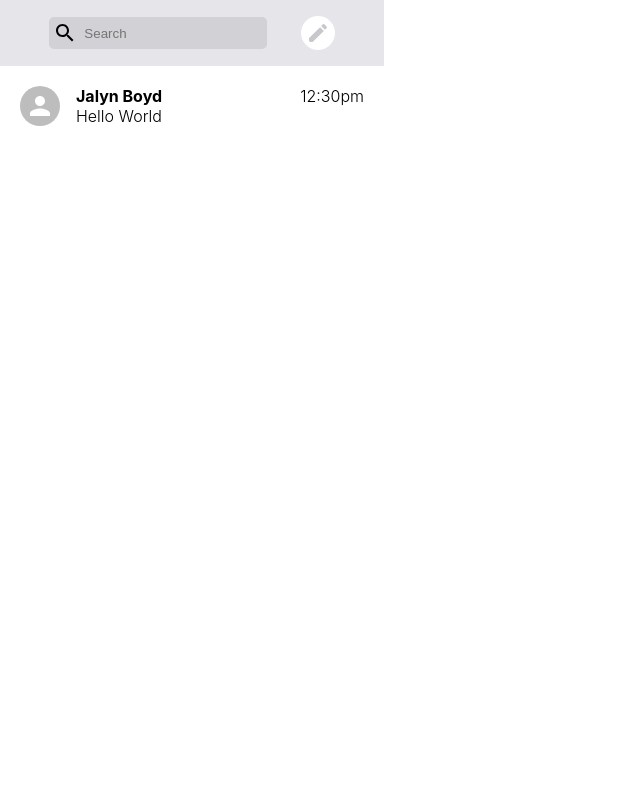
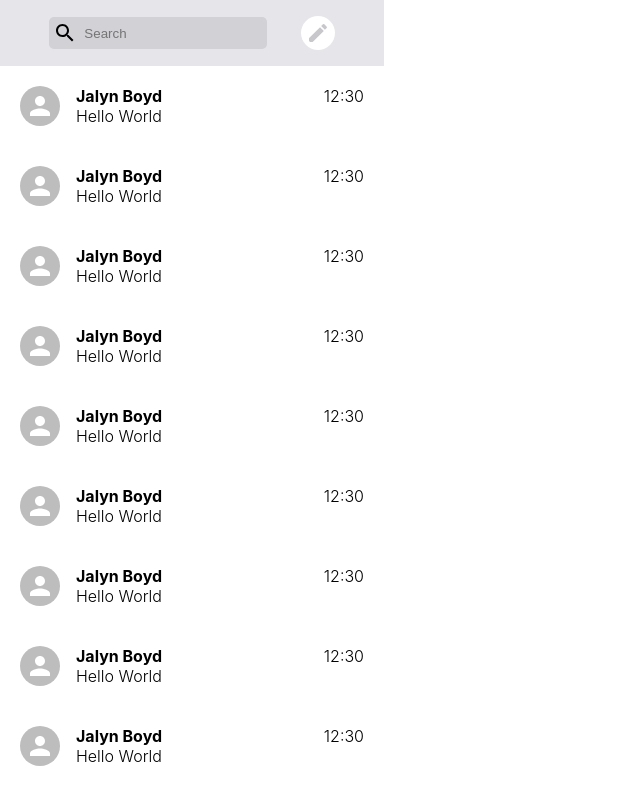
Before and after one commit to Jalyndboyd1/messenger, a React (Create React App) app: page / in a window 1280 px wide. Shown: the whole page, without its empty margins (0-640 px from the left). Built offline with nearby package versions, Linux system fonts and the light colour scheme.

Commit message:
Refactor: Render Through Array

```diff
--- a/src/Components/containers/Contacts.js
+++ b/src/Components/containers/Contacts.js
@@ -3,8 +3,10 @@ import "../../css/containers/Contacts.css";
 import SearchIcon from "@mui/icons-material/Search";
 import CreateRoundedIcon from "@mui/icons-material/CreateRounded";
 import Contact from "../Contact";
+import contacts from "../../data/contacts.json";
 
 export default function Contacts() {
+  console.log(contacts);
   return (
     <div className="contacts">
       <header className="contacts__header">
@@ -25,12 +27,16 @@ export default function Contacts() {
       {/* column of contact components */}
       <div className="contacts__column">
         {/* contact components rendered here */}
-        <Contact
-          contactName="Jalyn Boyd"
-          message="Hello World"
-          timestamp="12:30pm"
-          contactPic=""
-        />
+        {contacts.map((contact) => {
+          return (
+            <Contact
+              contactName={contact.contactName}
+              message={contact.message}
+              timestamp={contact.timestamp}
+              key={contact.id}
+            />
+          );
+        })}
       </div>
     </div>
   );
--- a/src/css/containers/Contacts.css
+++ b/src/css/containers/Contacts.css
@@ -1,6 +1,7 @@
 .contacts {
   flex: 0.3;
   height: 100vh;
+  overflow-y: scroll;
 }
 
 .contacts__header {
--- /dev/null
+++ b/src/data/contacts.json
@@ -0,0 +1,74 @@
+[
+  {
+    "contactName": "Jalyn Boyd",
+    "message": "Hello World",
+    "timestamp": "12:30",
+    "id": 1
+  },
+  {
+    "contactName": "Jalyn Boyd",
+    "message": "Hello World",
+    "timestamp": "12:30",
+    "id": 2
+  },
+  {
+    "contactName": "Jalyn Boyd",
+    "message": "Hello World",
+    "timestamp": "12:30",
+    "id": 3
+  },
+  {
+    "contactName": "Jalyn Boyd",
+    "message": "Hello World",
+    "timestamp": "12:30",
+    "id": 4
+  },
+  {
+    "contactName": "Jalyn Boyd",
+    "message": "Hello World",
+    "timestamp": "12:30",
+    "id": 5
+  },
+  {
+    "contactName": "Jalyn Boyd",
+    "message": "Hello World",
+    "timestamp": "12:30",
+    "id": 6
+  },
+  {
+    "contactName": "Jalyn Boyd",
+    "message": "Hello World",
+    "timestamp": "12:30",
+    "id": 7
+  },
+  {
+    "contactName": "Jalyn Boyd",
+    "message": "Hello World",
+    "timestamp": "12:30",
+    "id": 8
+  },
+  {
+    "contactName": "Jalyn Boyd",
+    "message": "Hello World",
+    "timestamp": "12:30",
+    "id": 88
+  },
+  {
+    "contactName": "Jalyn Boyd",
+    "message": "Hello World",
+    "timestamp": "12:30",
+    "id": 888
+  },
+  {
+    "contactName": "Jalyn Boyd",
+    "message": "Hello World",
+    "timestamp": "12:30",
+    "id": 8888
+  },
+  {
+    "contactName": "Jalyn Boyd",
+    "message": "Hello World",
+    "timestamp": "12:30",
+    "id": 77
+  }
+]
```
